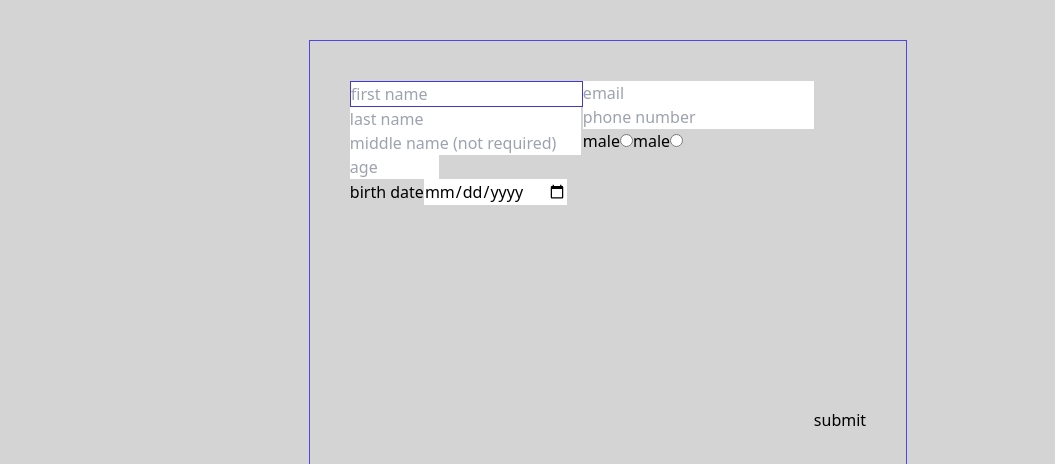
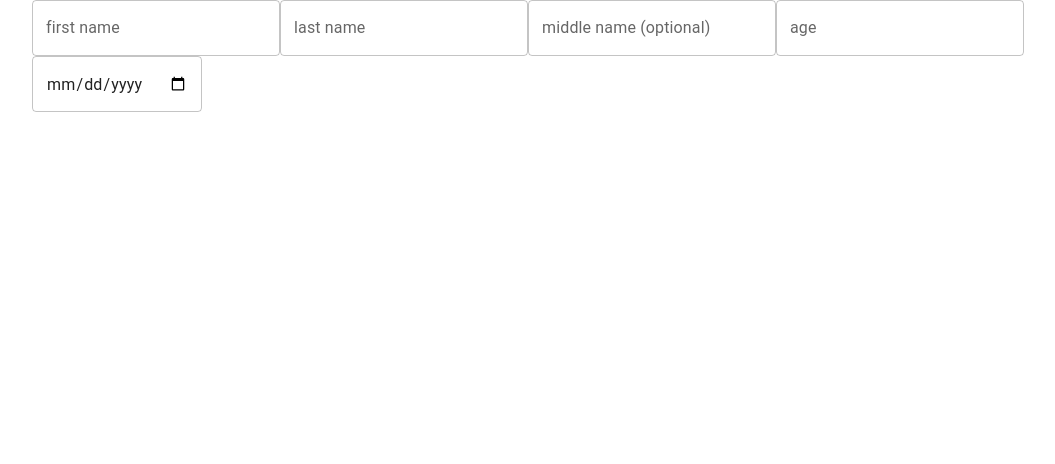
Before and after one commit to samiiskhalil/social-media-app, a React (Create React App) app in the folder browser-client/: page /signup in a window 1280 px wide. Shown: the top 464 px of the page, without its empty margins (32-1087 px from the left). Built offline with nearby package versions, Linux system fonts and the light colour scheme.

Commit message:
changed front-end

```diff
--- a/browser-client/postcss.config.js
+++ /dev/null
@@ -1,6 +0,0 @@
-module.exports = {
-  plugins: {
-    tailwindcss: {},
-    autoprefixer: {},
-  },
-}
--- a/browser-client/src/components/Signup/Signup.jsx
+++ b/browser-client/src/components/Signup/Signup.jsx
@@ -1,63 +1,20 @@
-import React, { useEffect } from 'react'
-import ReactDOM from 'react-dom/client';
-import { useState } from 'react'
+import React from 'react'
 import './signup.css'
+import { TextField,Container } from '@mui/material'
 const Signup = () => {
-  const [showPopup,setShowPopup]=useState(false)
-setTimeout(()=>{
-  setShowPopup(true)
-},7000)
-return (
+  return (
 <>
-<div className="bg-neutral-300 w-screen h-screen  flex justify-center align-top ">
-{showPopup? <>
-<div className="hidden ">
-  <h2>please accept cookies for optimal experience !</h2>
-  <div className="">
-    <button className=''>accept cookies</button>
-    <button className=''>deny</button>
-  </div>
-</div>
-</>:null}
-<form className='p-10 flex border p border-indigo-600  mt-10' >
-<div className="boder">
-<div className="inpCont">
-<input className='border border-indigo-700 ' placeholder='first name' type="text" name='firstName' id='firstName' required />
-</div>
-<div className="inpcont">
-<input placeholder='last name' type="text" name='lastName' id='lastName' required/>
-</div>
-<div className="inpcont">
-<input placeholder='middle name (not required)' type="text" name="middleName" id="middleName" />
-</div>
-<div className="inpcont">
-<input placeholder='age' type="number" name='age' id='age' min='0' max='130' required/>
-</div>
-<div className="inpcont">
-<label htmlFor="birthDate">birth date</label>
-<input type="date" name='birthDate' id='birthDate' required />
-</div>
-</div>
-<div className="boder">
-<div className="inpcont">
-<input placeholder='email' type="email" name='email' id='email' />
-</div>
-<div className="inpcont">
-<input placeholder='phone number' type="number" name="phoneNumber" id="poneNumber" />
-</div>
-<div className="inpcont">
-<label htmlFor="male">male</label>
-<input type="radio" value='male' name="sex" id="male" />
-
-<label htmlFor="female">male</label>
-<input type="radio" value='female' name="sex" id="female" />
-</div>
-</div>
-<button type='submit' >submit</button>
-</form>
-</div>
+<Container fixed >
+  <form >
+<TextField id='firstName' variant='outlined' label="first name" />
+<TextField id='lastName' variant='outlined' label="last name" />
+<TextField id='middleName'  variant='outlined' label="middle name (optional)" />
+<TextField id='age' type='number' min='0' max='130' variant='outlined' label="age" />
+  <TextField type='Date' />
+  </form>
+  </Container>
 </>
-    )
+  )
 }
 
 export default Signup
--- a/browser-client/src/components/Signup/signup.css
+++ b/browser-client/src/components/Signup/signup.css
@@ -1,17 +1,3 @@
-/*
-.container{
-width: 100vw;
-height: 100vh;
-display: flex;
-justify-content: center;
-align-items: center;
-padding-bottom: 50vh;
+.a{
+    color: red;
 }
-form{
-    border: 2px black solid;
-    display: flex;
-
-}
-.insCont{
-    border: 4px black solid;
-} */
--- a/browser-client/tailwind.config.js
+++ /dev/null
@@ -1,11 +0,0 @@
-/** @type {import('tailwindcss').Config} */
-module.exports = {
-  content: [
-    "./src/**/*.{js,jsx,ts,tsx}",
-
-  ],
-  theme: {
-    extend: {},
-  },
-  plugins: [],
-}
```
Also changed, not shown: browser-client/package.json (+7 -8 lines), 2 other files (tests, documents, lock files or other folders).
